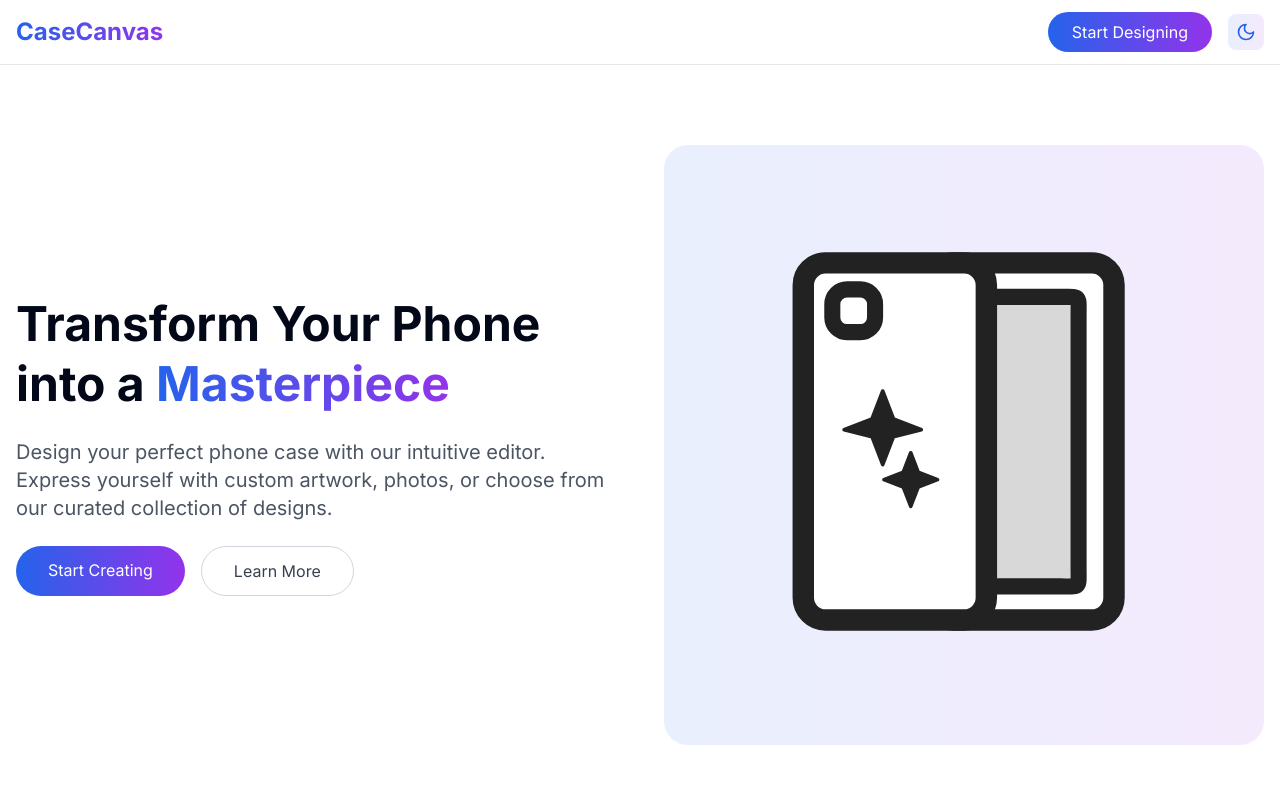
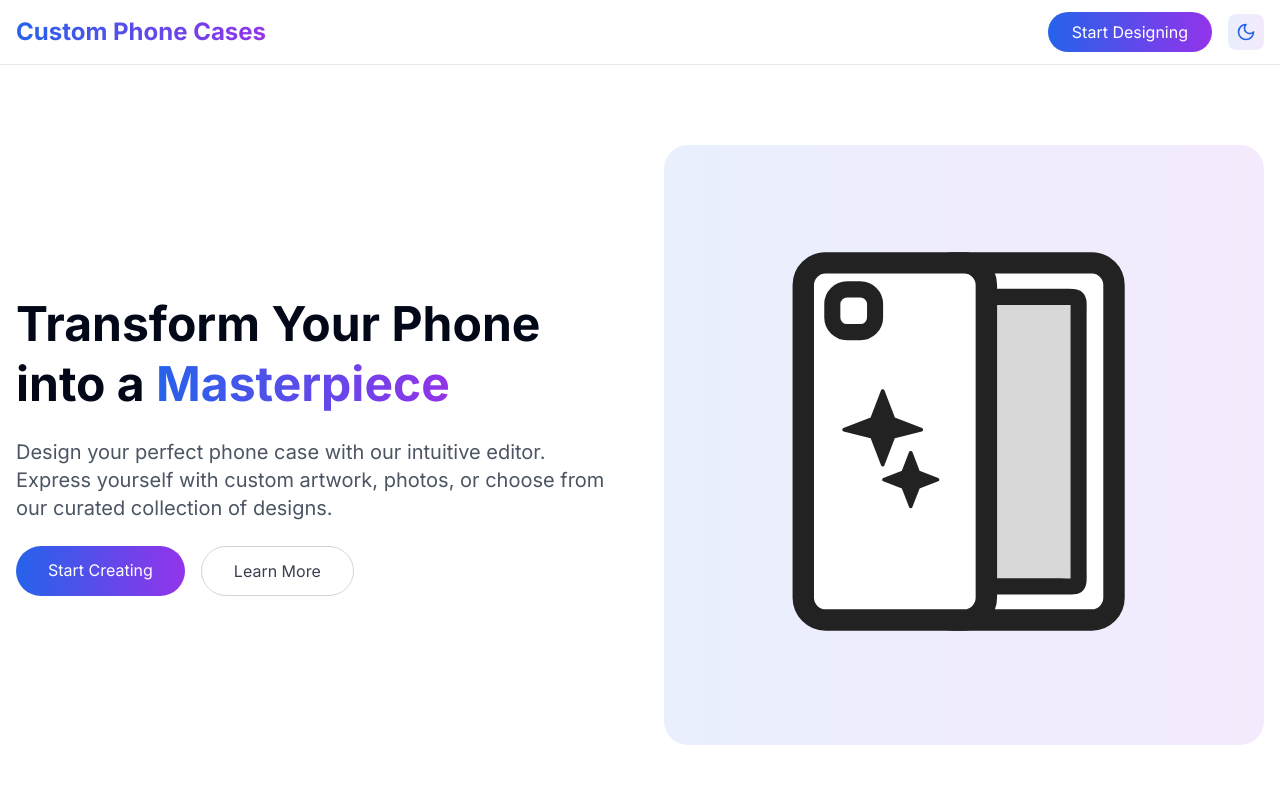
Before and after one commit to DavidSulava/phone-customisation-studio, a Next.js app: page / in a window 1280 px wide. Shown: the top 800 px of the page. Built offline with nearby package versions, Linux system fonts and the light colour scheme.

Commit message:
updatet logo

```diff
--- a/components/Logo.tsx
+++ b/components/Logo.tsx
@@ -10,7 +10,7 @@ export const Logo = () => {
         animate={{ opacity: 1, x: 0 }}
         className="text-2xl font-bold bg-gradient-to-r from-blue-600 to-purple-600 bg-clip-text text-transparent"
       >
-        CaseCanvas
+       Custom Phone Cases
       </motion.div>
     </Link>
   );
```
